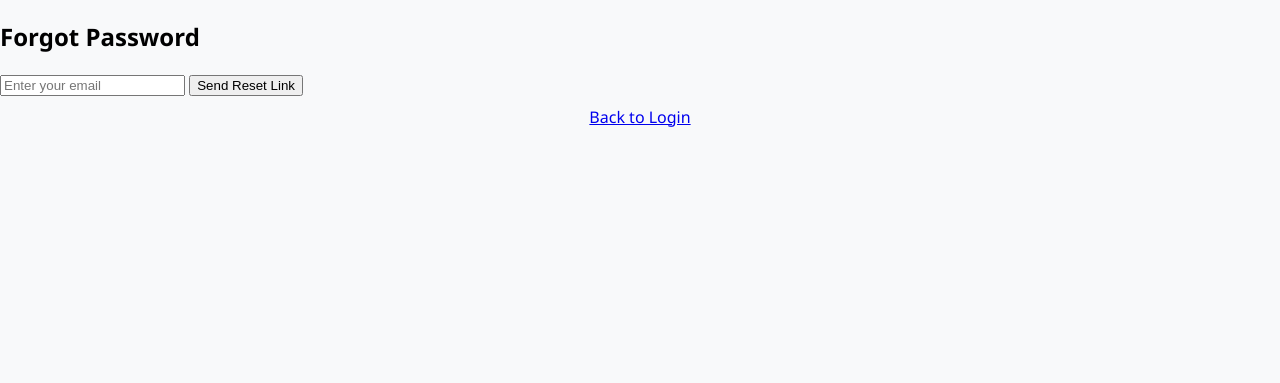
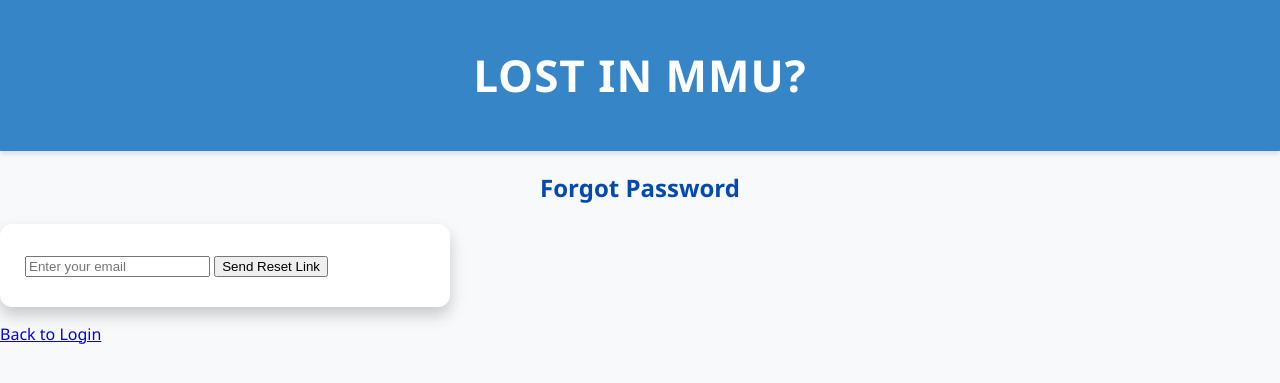
Before and after one commit to overheated42/GitExercise-G05, a Flask app: page /forgot_password in a window 1280 px wide. Shown: the top 383 px of the page. Run offline with Flask 2, Linux system fonts and the light colour scheme.

Commit message:
Refactor: Update styles for login, register, and forgot password forms; remove home template; add workspace configuration

```diff
--- a/app/static/style.css
+++ b/app/static/style.css
@@ -155,7 +155,9 @@ header {
 
 /* ===== LOGIN & REGISTER FORM STYLES ===== */
 .login-bg,
-.register-bg {
+.register-bg
+.forgot-bg,
+.reset-bg {
     flex: 1;
     display: flex;
     justify-content: center;
@@ -163,7 +165,9 @@ header {
     padding: 40px;
 }
 
-.login-form  {
+.login-form,
+.forgot-form,
+.reset-form  {
     background: #fff;
     padding: 30px 25px;
     border-radius: 12px;
@@ -182,7 +186,10 @@ header {
 }
 
 .login-bg h2,
-.register-bg h2 {
+.register-bg h2,
+.forgot-bg h2,
+.reset-bg h2 {
+
     text-align: center;
     margin-bottom: 20px;
     color: #004aad;
@@ -199,7 +206,9 @@ header {
 
 /* Labels & Inputs */
 .login-form label ,
-.register-form label {
+.register-form label ,
+.reset-form label ,
+.forgot-form label {
     display: block;
     margin-bottom: 6px;
     font-size: 14px;
--- a/app/templates/forgot_password.html
+++ b/app/templates/forgot_password.html
@@ -7,7 +7,10 @@
     <title>LOST IN MMU?</title>
 </head>
 <body>
-  <div class="container">
+    <header>
+        <h1>LOST IN MMU?</h1>
+    </header>
+    <main class = "forgot-bg">
       <h2>Forgot Password</h2>
 
         {% with messages = get_flashed_messages(with_categories=true) %}
@@ -18,14 +21,14 @@
           {% endif %}
         {% endwith %}
 
-    <form method="POST">
+      <form method="POST" class="forgot-form">
         <input type="email" name="email" placeholder="Enter your email" required>
         <button type="submit">Send Reset Link</button>
       </form>
 
-    <p style="text-align:center; margin-top:10px;">
+      <p>
         <a href="{{ url_for('auth.login') }}">Back to Login</a>
       </p>
-  </div>
+    </main>
 </body>
 </html>
--- a/app/templates/register.html
+++ b/app/templates/register.html
@@ -40,7 +40,7 @@
 
             <button type="submit">Register</button>
         </form>
-        <p>Already have an account? <a href="{{ url_for('login') }}">Login here</a></p>
+        <p>Already have an account? <a href="{{ url_for('auth.login') }}">Login here</a></p>
     </div>
   </main>
 </body>
```
Also changed, not shown: app/templates/home.html (deleted, +0 -11 lines), 1 other file. Lines whose indentation alone changed are shown as unchanged.
